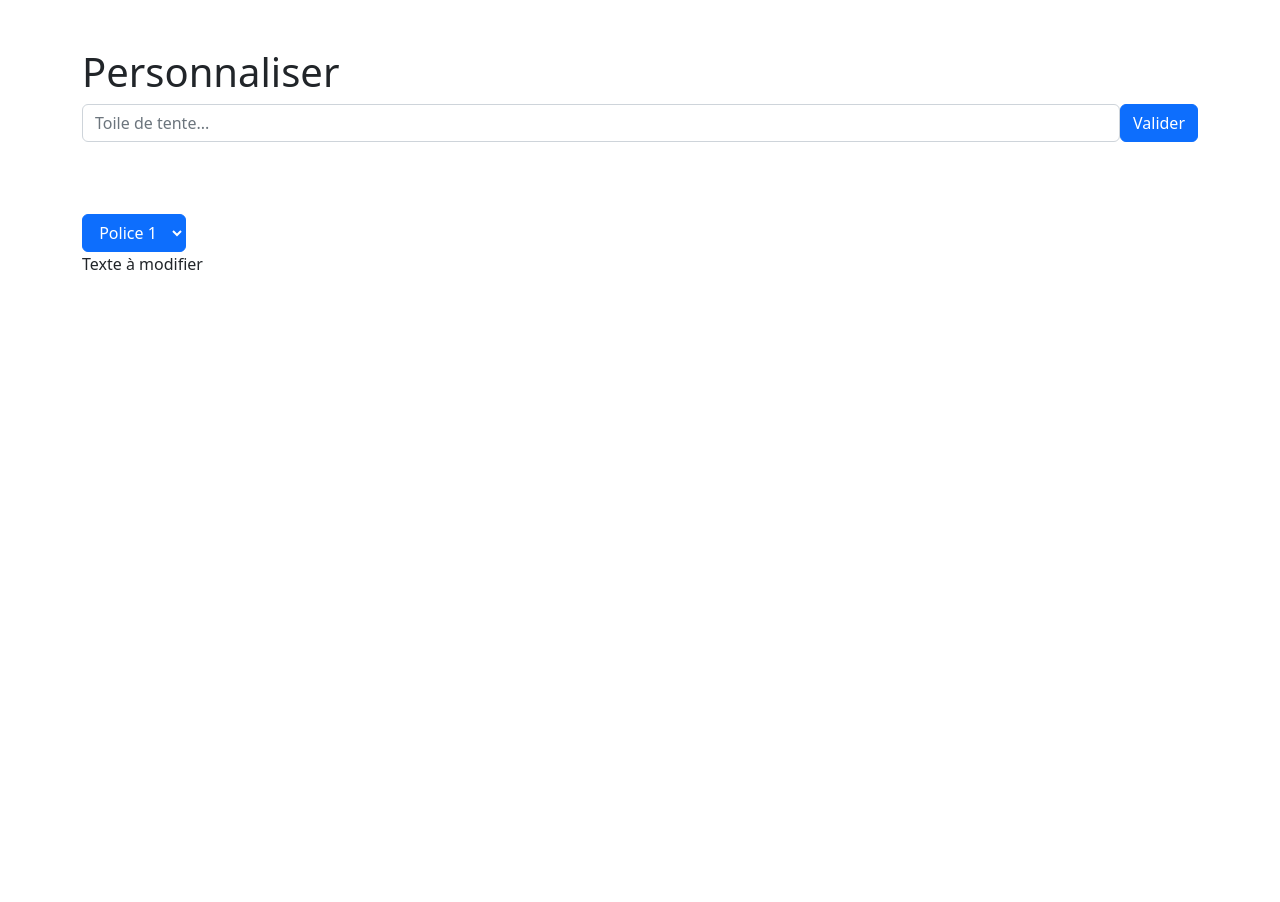
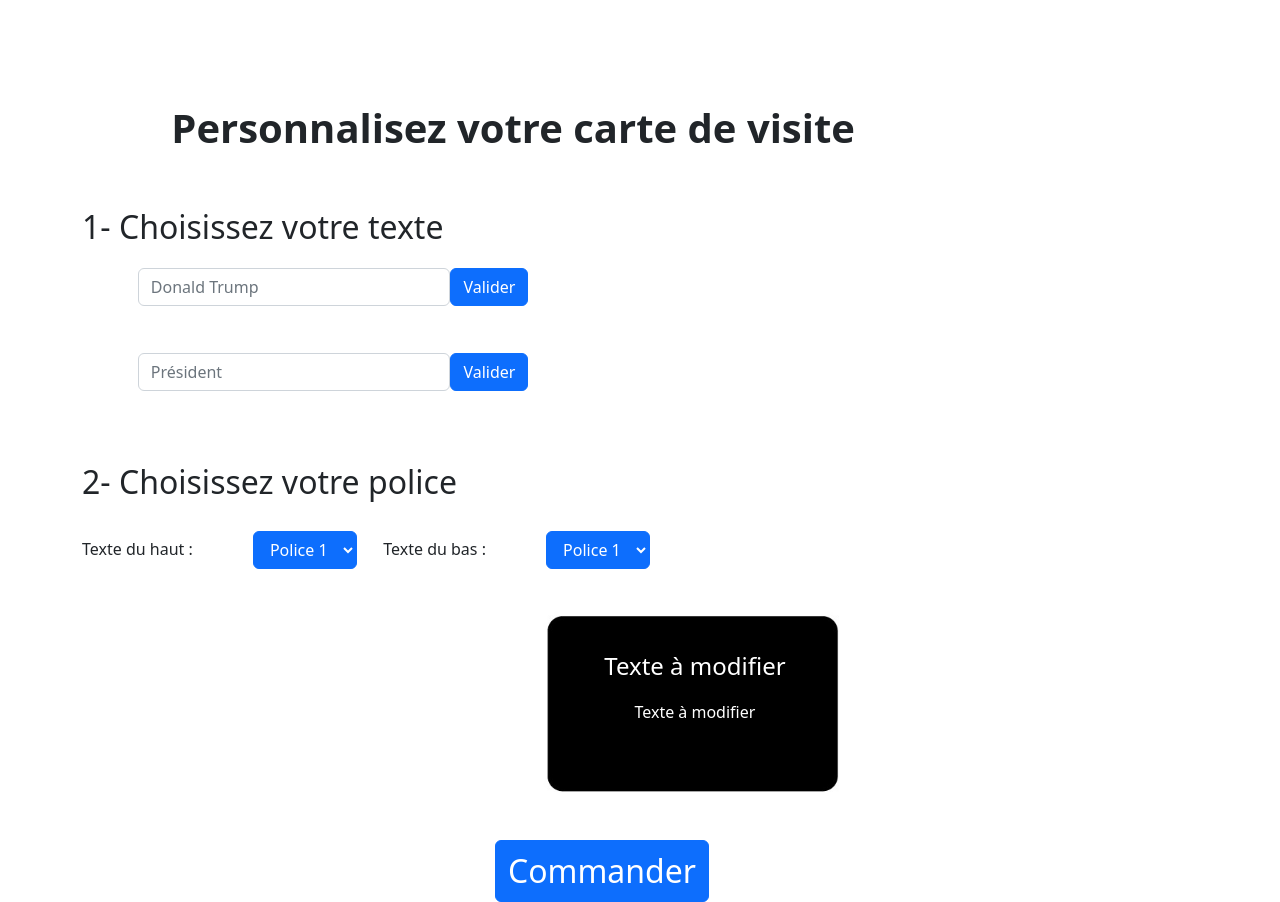
Before and after one commit to PierreAntoineLarge/SelectPolice, a plain HTML site: page select.html in a window 1280 px wide. Before the commit the page ends 800 px from the top, so only its background shows below. Drawn offline with nearby package versions, Linux system fonts and the light colour scheme.

Commit message:
modification

```diff
--- a/app.js
+++ b/app.js
@@ -1,18 +1,38 @@
 // JavaScript
-document.getElementById('monMenuDeroulant').addEventListener('change', function(event) {
-    var policeSelectionnee = event.target.value;
-    var texte = document.getElementById('monTexte');
-    switch (policeSelectionnee) {
+document.getElementById('monMenuDeroulant1').addEventListener('change', function(event) {
+    var policeSelectionnee1 = event.target.value;
+    var texte1 = document.getElementById('monTexte1');
+    switch (policeSelectionnee1) {
       case 'police1':
-        texte.style.fontFamily = 'Arial';
+        texte1.style.fontFamily = 'Arial';
         break;
       case 'police2':
-        texte.style.fontFamily = 'Times New Roman';
+        texte1.style.fontFamily = 'Times New Roman';
         break;
       case 'police3':
-        texte.style.fontFamily = 'Verdana';
+        texte1.style.fontFamily = 'Verdana';
         break;
       default:
-        texte.style.fontFamily = '';
+        texte1.style.fontFamily = '';
     }
   });
+
+  document.getElementById('monMenuDeroulant2').addEventListener('change', function(event) {
+    var policeSelectionnee2 = event.target.value;
+    var texte2 = document.getElementById('monTexte2');
+    switch (policeSelectionnee2) {
+      case 'police1':
+        texte2.style.fontFamily = 'Arial';
+        break;
+      case 'police2':
+        texte2.style.fontFamily = 'Times New Roman';
+        break;
+      case 'police3':
+        texte2.style.fontFamily = 'Verdana';
+        break;
+      default:
+        texte2.style.fontFamily = '';
+    }
+  });
+
+  document.getElementById('montexte')
--- /dev/null
+++ b/select.css
@@ -0,0 +1,50 @@
+.result{
+
+    margin-left: 37%;
+    background-image: url(noir.jpg);
+    background-size: cover;
+    width: 400px;
+    height: 200px;
+    color: #fff;
+    padding: 20px;
+}
+
+.monTexte {
+    text-align: center;
+}
+
+#monTexte1{
+    margin-top: 10%;
+    font-size: x-large;
+}
+
+.title{
+    margin: 5%;
+    margin-left: 8%;
+    font-weight: 800;
+}
+
+.h2{
+    font-weight: 100!important;
+}
+
+.d-flex{
+    margin-left: 5%;
+    margin-top: 2%;
+    margin-right: 60%;
+}
+
+#monMenuDeroulant1{
+    margin: 2%;
+    margin-left: 5%;
+}
+
+#monMenuDeroulant2{
+    margin: 2%;
+    margin-left: 5%;
+}
+
+#payment-button{
+    font-size: xx-large;
+    margin-left: 37%;
+}
--- a/select.html
+++ b/select.html
@@ -3,7 +3,7 @@
 <head>
 <meta charset="UTF-8">
 <meta name="viewport" content="width=device-width">
-<link href="./tp.css" rel="stylesheet">
+<link href="./select.css" rel="stylesheet">
 <link href="https://cdn.jsdelivr.net/npm/bootstrap@5.2.2/dist/css/bootstrap.min.css" rel="stylesheet">
 <link rel="stylesheet" href="https://cdn.jsdelivr.net/npm/bootstrap-icons@1.9.1/font/bootstrap-icons.css">
 <title>Font changer</title>
@@ -14,9 +14,15 @@
 </head>
 <body>
     <section class="container pt-5" id="whereAre">
-        <h1> Personnaliser </h1>
-        <form class="d-flex pb-4">
-            <input required="" class="form-control" type="text" placeholder="Toile de tente..." name="title" data-com.bitwarden.browser.user-edited="yes">
+        <h1 class="title"> Personnalisez votre carte de visite</h1>
+        <h2 class="h2"> 1- Choisissez votre texte</h2>
+        <form class="d-flex pb-4" id="champ1">
+
+            <input required="" class="form-control" type="text" placeholder="Donald Trump" name="title" data-com.bitwarden.browser.user-edited="yes">
+            <button id="submit-btn" class="btn btn-primary">Valider</button>
+        </form>
+        <form class="d-flex pb-4" id="champ2">
+            <input required="" class="form-control" type="text" placeholder="Président" name="title" data-com.bitwarden.browser.user-edited="yes">
             <button id="submit-btn" class="btn btn-primary">Valider</button>
         </form>
             <ul class="list-group">
@@ -25,12 +31,26 @@
         </main>
     </section>
     <section class="container pt-5" id="whereAre">
-        <select id="monMenuDeroulant" class="btn btn-primary">
+        <h2 class="h2"> 2- Choisissez votre police</h2>
+        <label>Texte du haut :</label>
+        <select id="monMenuDeroulant1" class="btn btn-primary">
             <option value="police1">Police 1</option>
             <option value="police2">Police 2</option>
             <option value="police3">Police 3</option>
         </select>
-        <p id="monTexte">Texte à modifier</p>
+        <label >Texte du bas :</label>
+        <select id="monMenuDeroulant2" class="btn btn-primary">
+            <option value="police1">Police 1</option>
+            <option value="police2">Police 2</option>
+            <option value="police3">Police 3</option>
+        </select>
+        <div class="result">
+            <p id="monTexte1" class="monTexte">Texte à modifier</p>
+            <p id="monTexte2" class="monTexte">Texte à modifier</p>
+        </div>
+    </section>
+    <section class="container pt-5" id="whereAre">
+        <button id="payment-button" class="btn btn-primary">Commander</button>
     </section>
 </body>
 </html>
```
Also changed, not shown: noir.jpg (added).
